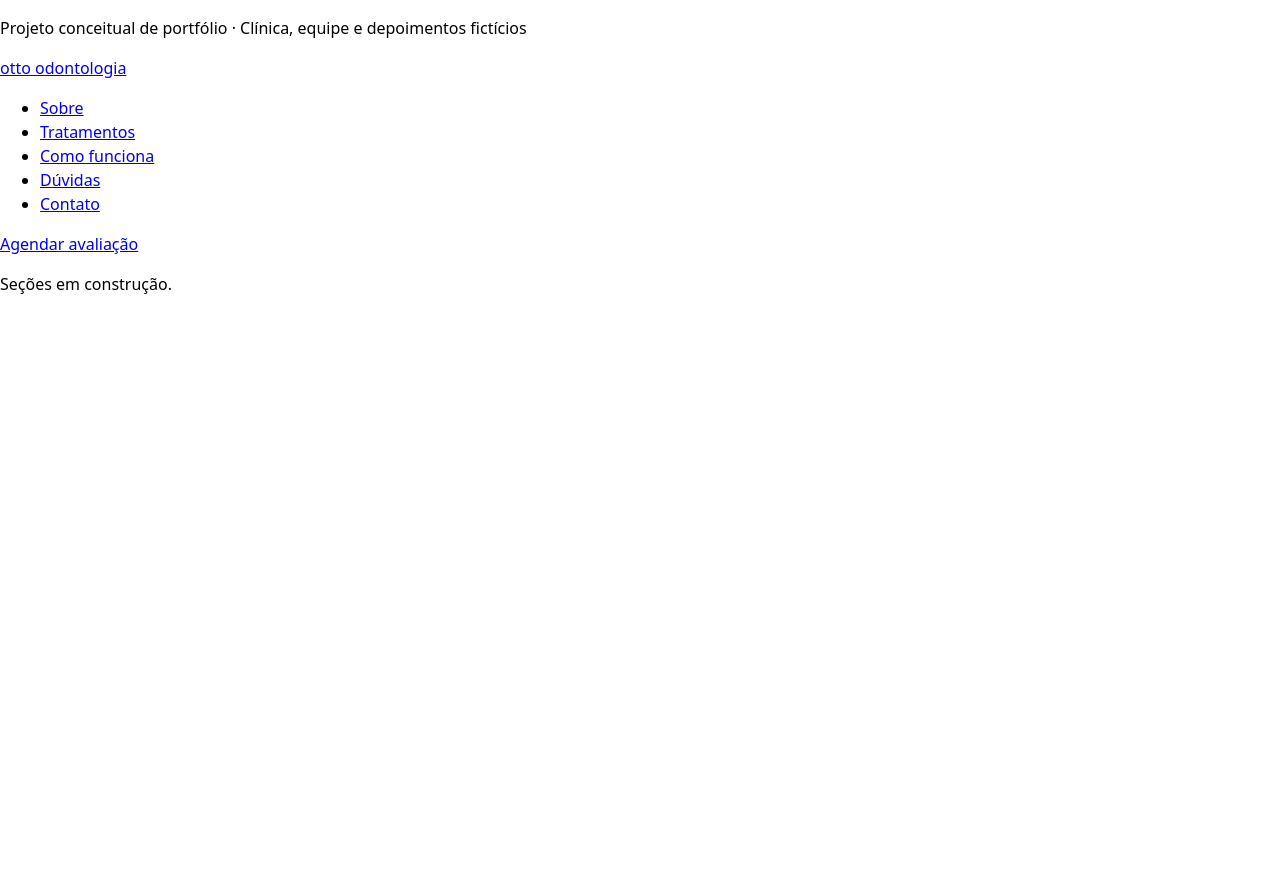
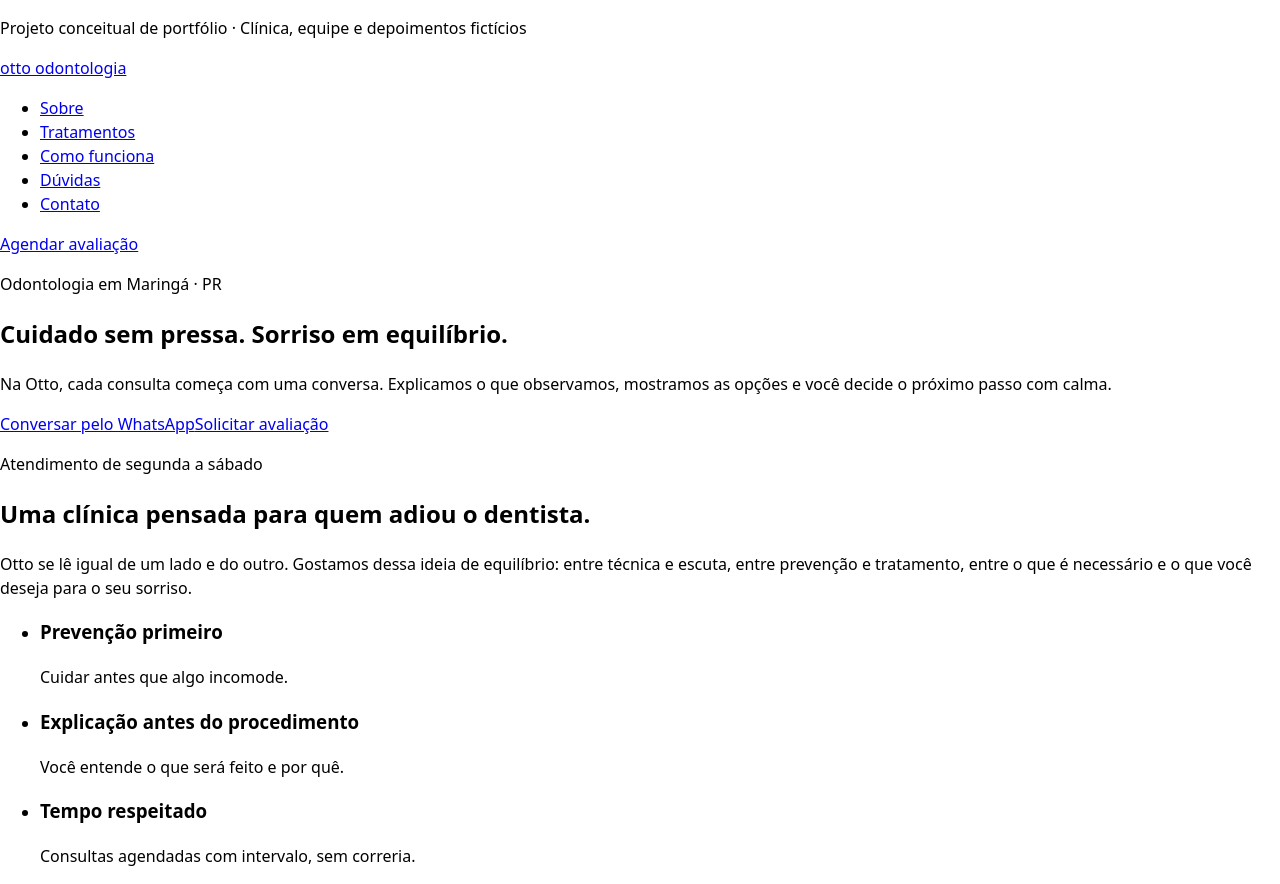
Before and after one commit to tddomingues/otto-odontologia, a Next.js app: page / in a window 1280 px wide. Before the commit the page ends 800 px from the top, so only its background shows below. Built offline with nearby package versions, Linux system fonts and the light colour scheme.

Commit message:
feat: adiciona seções principal e sobre

```diff
--- a/app/page.tsx
+++ b/app/page.tsx
@@ -1,5 +1,7 @@
 import DemoBanner from "@/components/DemoBanner";
 import Header from "@/components/Header";
+import Hero from "@/components/Hero";
+import About from "@/components/About";
 
 export default function Home() {
   return (
@@ -7,7 +9,8 @@ export default function Home() {
       <DemoBanner />
       <Header />
       <main>
-        <p>Seções em construção.</p>
+        <Hero />
+        <About />
       </main>
     </>
   );
--- /dev/null
+++ b/components/About.tsx
@@ -0,0 +1,42 @@
+type Principle = {
+  title: string;
+  text: string;
+};
+
+const principles: Principle[] = [
+  {
+    title: "Prevenção primeiro",
+    text: "Cuidar antes que algo incomode.",
+  },
+  {
+    title: "Explicação antes do procedimento",
+    text: "Você entende o que será feito e por quê.",
+  },
+  {
+    title: "Tempo respeitado",
+    text: "Consultas agendadas com intervalo, sem correria.",
+  },
+];
+
+export default function About() {
+  return (
+    <section id="sobre" aria-labelledby="sobre-titulo">
+      <h2 id="sobre-titulo">Uma clínica pensada para quem adiou o dentista.</h2>
+
+      <p>
+        Otto se lê igual de um lado e do outro. Gostamos dessa ideia de
+        equilíbrio: entre técnica e escuta, entre prevenção e tratamento, entre
+        o que é necessário e o que você deseja para o seu sorriso.
+      </p>
+
+      <ul>
+        {principles.map((principle) => (
+          <li key={principle.title}>
+            <h3>{principle.title}</h3>
+            <p>{principle.text}</p>
+          </li>
+        ))}
+      </ul>
+    </section>
+  );
+}
--- /dev/null
+++ b/components/Hero.tsx
@@ -0,0 +1,24 @@
+export default function Hero() {
+  return (
+    <section id="inicio" aria-labelledby="hero-titulo">
+      <p>Odontologia em Maringá · PR</p>
+
+      <h1 id="hero-titulo">Cuidado sem pressa. Sorriso em equilíbrio.</h1>
+
+      <p>
+        Na Otto, cada consulta começa com uma conversa. Explicamos o que
+        observamos, mostramos as opções e você decide o próximo passo com calma.
+      </p>
+
+      <div>
+        {/* Na Etapa 6, este botão abrirá o aviso de WhatsApp demonstrativo */}
+        <a href="#contato">Conversar pelo WhatsApp</a>
+        <a href="#contato">Solicitar avaliação</a>
+      </div>
+
+      <p>Atendimento de segunda a sábado</p>
+
+      {/* Imagem de destaque: entra na Etapa 4 */}
+    </section>
+  );
+}
```
